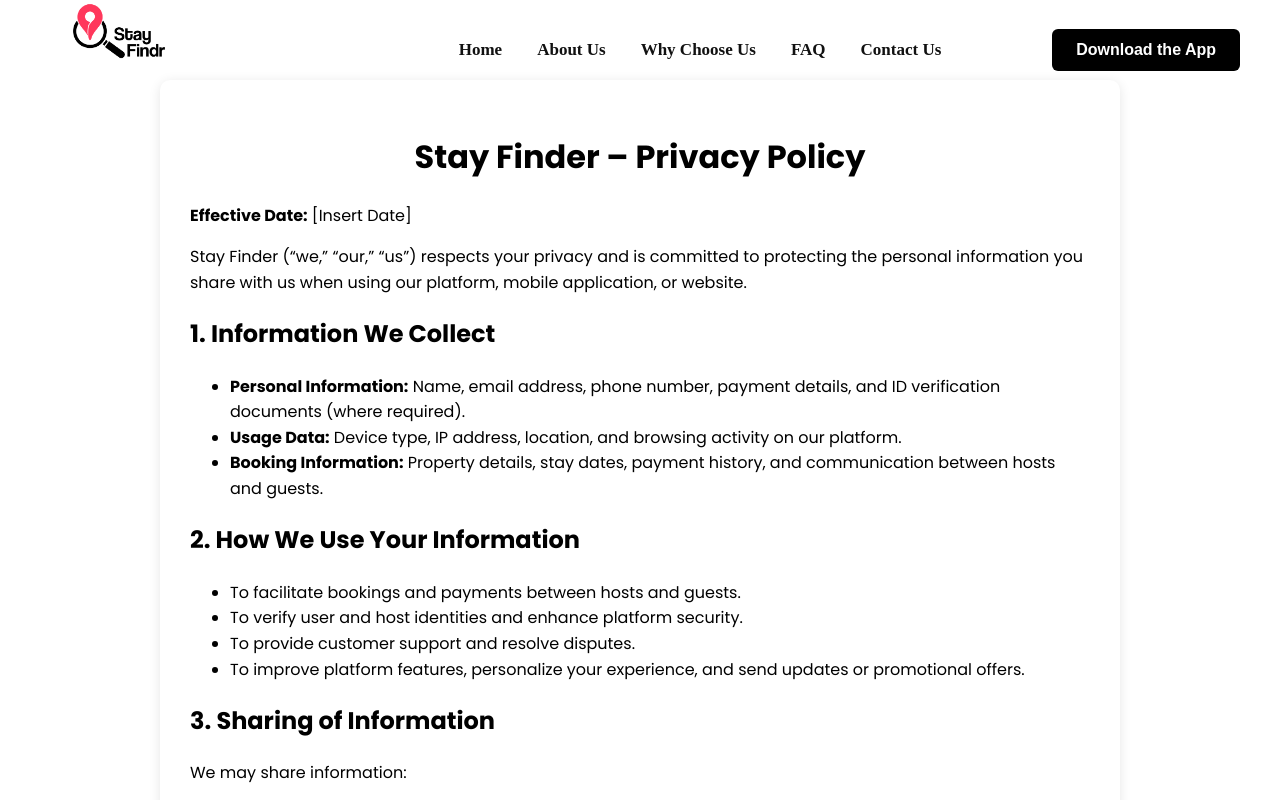
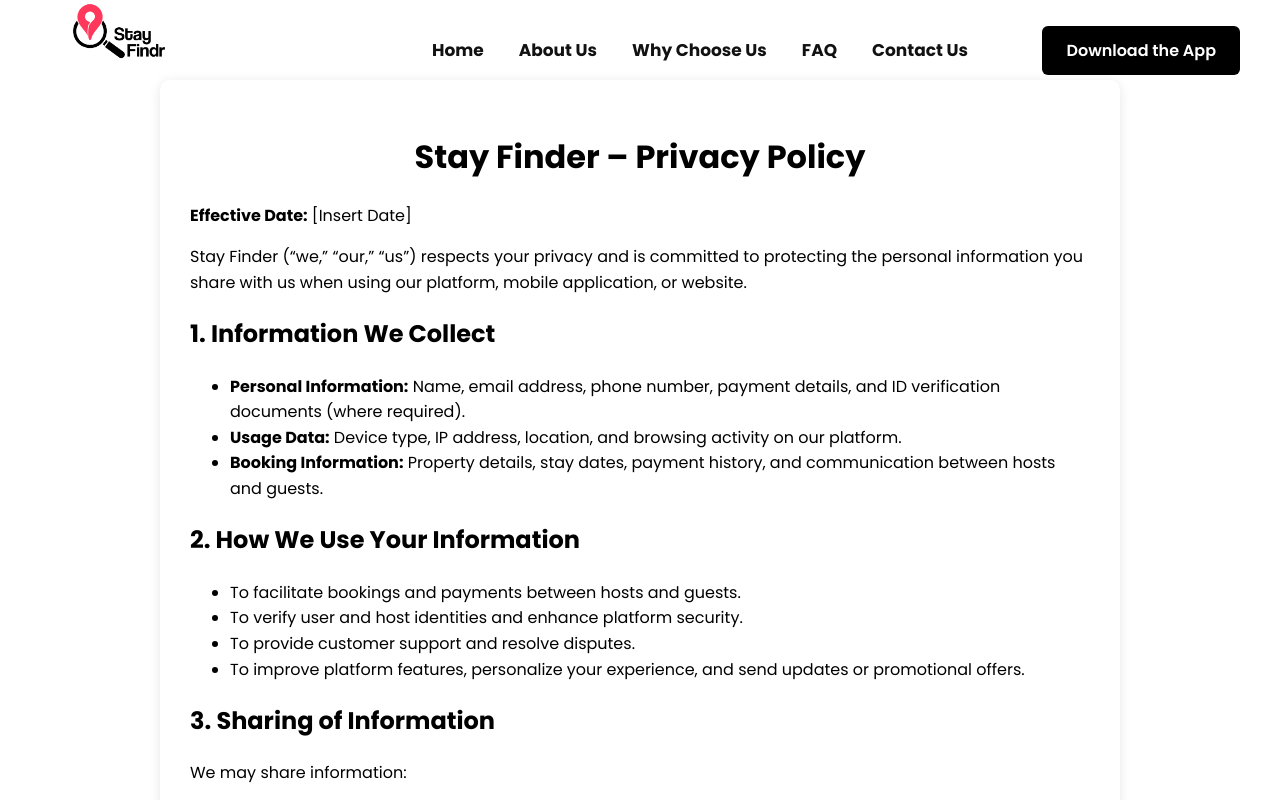
Before and after one commit to NakshatraNamahaCreations/ororegen, a React (Vite) app: page /privacy-policy in a window 1280 px wide. Shown: the top 800 px of the page. Built offline with nearby package versions, Linux system fonts and the light colour scheme.

Commit message:
footer
footer

```diff
--- a/src/app/Navbar.jsx
+++ b/src/app/Navbar.jsx
@@ -177,6 +177,7 @@
         left: 0,
         zIndex: 1000,
         transition: "background-color 0.3s ease, box-shadow 0.3s ease",
+        fontFamily: "'Poppins', sans-serif", // ✅ Added Poppins font
       }}
     >
       {/* Logo */}
@@ -194,6 +195,7 @@
           position: "absolute",
           left: "50%",
           transform: "translateX(-50%)",
+          fontFamily: "'Poppins', sans-serif", // ✅ Added Poppins font
         }}
       >
         {/* Home → External */}
@@ -207,6 +209,7 @@
               color: "#111",
               fontSize: "17px",
               fontWeight: "700",
+              fontFamily: "'Poppins', sans-serif", // ✅ Added Poppins font
             }}
             onMouseEnter={(e) => (e.target.style.color = "#FF385C")}
             onMouseLeave={(e) => (e.target.style.color = "#111")}
@@ -226,6 +229,7 @@
               fontSize: "17px",
               fontWeight: "700",
               cursor: "pointer",
+              fontFamily: "'Poppins', sans-serif", // ✅ Added Poppins font
             }}
             onMouseEnter={(e) => (e.target.style.color = "#FF385C")}
             onMouseLeave={(e) => (e.target.style.color = "#111")}
@@ -244,6 +248,7 @@
               fontSize: "17px",
               fontWeight: "700",
               cursor: "pointer",
+              fontFamily: "'Poppins', sans-serif", // ✅ Added Poppins font
             }}
             onMouseEnter={(e) => (e.target.style.color = "#FF385C")}
             onMouseLeave={(e) => (e.target.style.color = "#111")}
@@ -262,6 +267,7 @@
               fontSize: "17px",
               fontWeight: "700",
               cursor: "pointer",
+              fontFamily: "'Poppins', sans-serif", // ✅ Added Poppins font
             }}
             onMouseEnter={(e) => (e.target.style.color = "#FF385C")}
             onMouseLeave={(e) => (e.target.style.color = "#111")}
@@ -279,6 +285,7 @@
               fontSize: "17px",
               fontWeight: "700",
               cursor: "pointer",
+              fontFamily: "'Poppins', sans-serif", // ✅ Added Poppins font
             }}
             onMouseEnter={(e) => (e.target.style.color = "#FF385C")}
             onMouseLeave={(e) => (e.target.style.color = "#111")}
@@ -308,6 +315,7 @@
             cursor: "pointer",
             marginRight: 100,
             transition: "background 0.3s ease",
+            fontFamily: "'Poppins', sans-serif", // ✅ Added Poppins font
           }}
           onMouseEnter={(e) => (e.target.style.background = "#FF385C")}
           onMouseLeave={(e) => (e.target.style.background = "#000")}
--- a/src/app/StayFinderPage.jsx
+++ b/src/app/StayFinderPage.jsx
@@ -1254,7 +1254,7 @@
         textAlign: "center", marginTop: "200px"
       }}>
         <div style={{ position: "absolute", top: 0, left: 0, right: 0, bottom: 0 }}></div>
-        <div style={{ position: "relative", zIndex: 2, maxWidth: "900px", padding: "20px" }}>
+        <div style={{ position: "relative", zIndex: 2, maxWidth: "900px", padding: "20px" ,fontFamily: '"Poppins", sans-serif'}}>
           <h1 style={{ fontSize: "48px", fontWeight: "900", color: "#ff385c", marginBottom: "20px", marginTop: "-400px", fontFamily: '"Poppins", sans-serif', }}>
             Book Your Stay. Anywhere, Anytime.
           </h1>
@@ -1267,12 +1267,12 @@
           <p style={{ fontSize: "15px", fontWeight: "700", marginBottom: "30px", fontFamily: '"Poppins", sans-serif', }}>
             Free booking for first 5 stays!
           </p>
-          <div style={{ display: "flex", justifyContent: "center", gap: "15px" }}>
+          <div style={{ display: "flex", justifyContent: "center", gap: "15px",fontFamily: '"Poppins", sans-serif' }}>
             <a href="#"><img src={googlePlayImg} alt="Google Play" style={{
               height: "40px", width: "150px", background: "black", padding: "10px", borderRadius: "10px"
             }} /></a>
             <a href="#"><img src={appStoreImg} alt="App Store" style={{
-              height: "40px", width: "150px", background: "black", padding: "10px", borderRadius: "10px"
+              height: "40px", width: "150px", background: "black", padding: "10px", borderRadius: "10px",fontFamily: '"Poppins", sans-serif'
             }} /></a>
           </div>
         </div>
--- a/src/pages/StayFinder.css
+++ b/src/pages/StayFinder.css
@@ -96,7 +96,7 @@
   max-width: 500px;
   height: auto;
   border-radius: 12px;
-
+font-family: "Poppins", sans-serif;
   transition: transform 0.4s ease;
 }
 
```
Also changed, not shown: src/app/StayFinderPage.css (+13 -0 lines).
